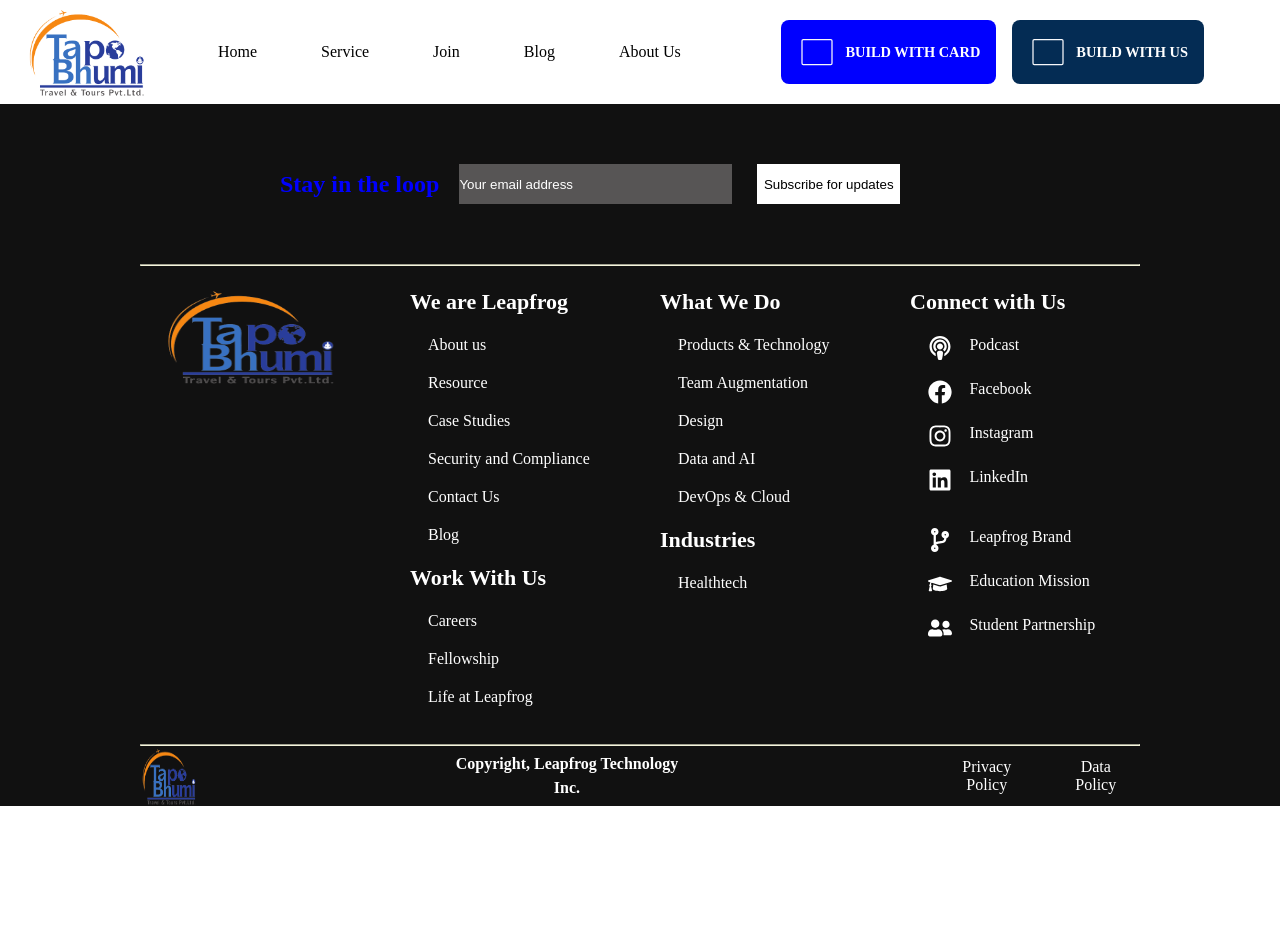
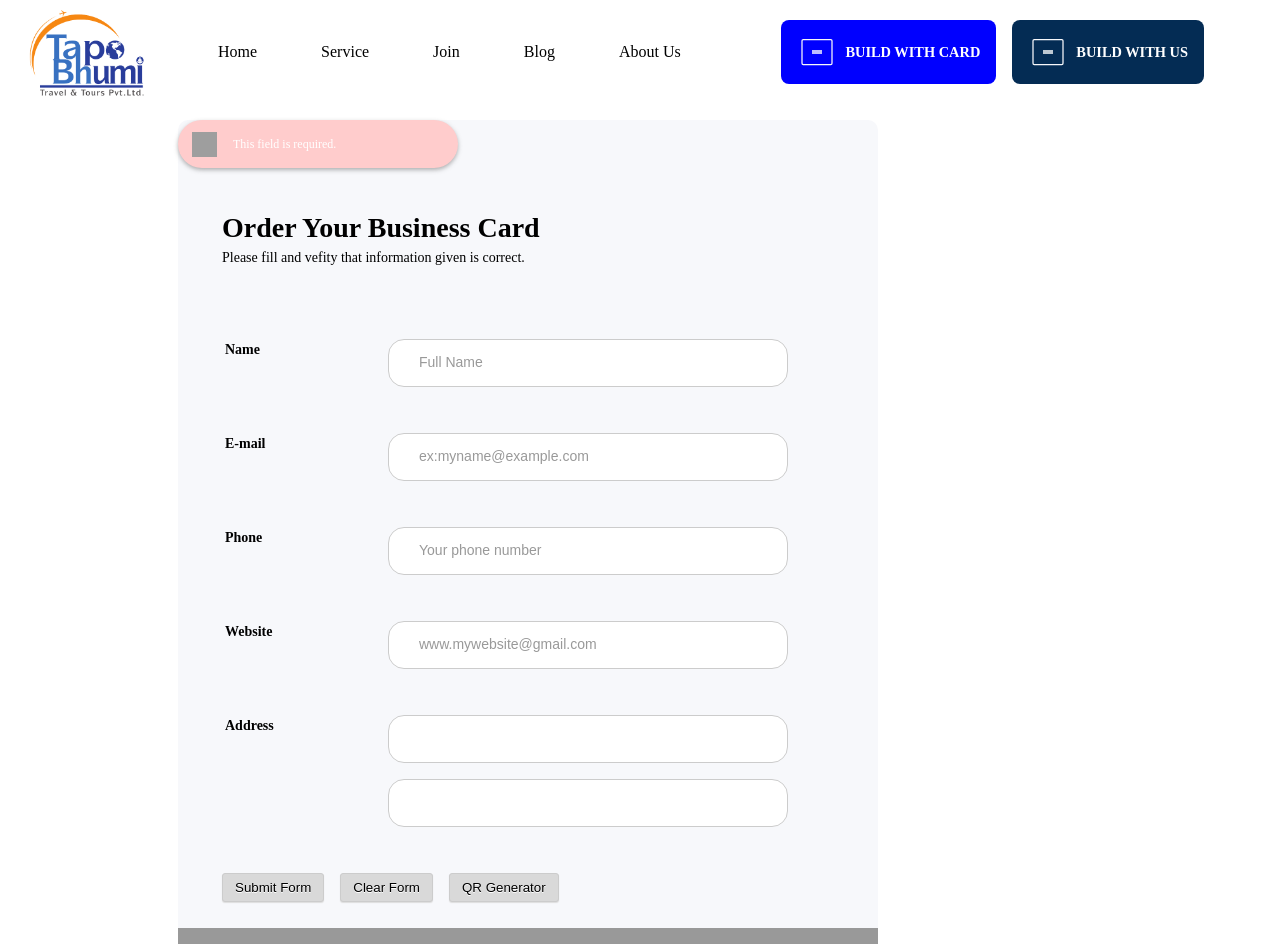
Before and after one commit to Abhi-AD/technology_design, a React (Create React App) app: page /visiting-card in a window 1280 px wide. Shown: the top 952 px of the page. Before the commit the page ends 806 px from the top, so only its background shows below. Built offline with nearby package versions, Linux system fonts and the light colour scheme; grey boxes are pictures that could not be loaded.

Commit message:
Visit Card'

```diff
--- a/src/App.js
+++ b/src/App.js
@@ -1,7 +1,7 @@
 import React from 'react'
 import { Route, BrowserRouter as Router, Routes } from 'react-router-dom'
 import { Navbar, Footer } from './components/index'
-import { Home, Services, Join, Blog, About, Contact } from './page/imports'
+import { Home, Services, Join, Blog, About, Contact, VisitCard } from './page/imports'
 import './App.css'
 import { Casestudy, CasestudyDetails } from './containers/index'
 
@@ -19,6 +19,7 @@ const App = () => {
                     <Route path='/contact' element={<Contact />} />
                     <Route path='/case-study' element={<Casestudy />} />
                     <Route path='/case-study-details' element={<CasestudyDetails />} />
+                    <Route path='/visiting-card' element={<VisitCard />} />
                </Routes>
                <Footer />
           </Router>
--- a/src/components/Navbar/Navbar.jsx
+++ b/src/components/Navbar/Navbar.jsx
@@ -94,7 +94,7 @@ const Navbar = () => {
                     />
                </div>
                <div className="header-button">
-                    <Link className='animation animation-contact' to={`/contact`}>
+                    <Link className='animation animation-contact' to={`/visiting-card`}>
                          <div className="animation-icon">
                               <PiRectangleThin className='rectangle' />
                               <span className='animation-line'></span>
--- /dev/null
+++ b/src/page/VisitCard/VisitCard.css
@@ -0,0 +1,138 @@
+.visit-card {
+     padding: 1rem 15rem 15rem 1rem;
+     user-select: none;
+
+}
+
+.visit-card-form {
+     margin: 0px auto;
+     padding-top: 0px;
+     width: 700px;
+     background: var(--bg-color);
+     /* background: var(--main-color); */
+     font-size: 14px;
+     border-radius: 10px;
+}
+
+.visit-card-form-section {
+     border-bottom: 1rem solid #999;
+     display: flex;
+     flex-direction: column;
+     gap: 1rem;
+}
+
+
+.visit-card-form-section-title {
+     margin: 12px 36px 18px;
+     background: transparent;
+     border: none;
+     padding: 24px 0;
+     border-bottom: 1px solid var(--bg-color);
+     clear: both;
+     vertical-align: middle;
+     text-align: left;
+}
+
+.visit-card-form-section-title h2 {
+     font-size: 2em;
+     color: var(--color-text);
+}
+
+.visit-card-form-section-title p {
+     border-top: none;
+     font-size: 1em;
+     line-height: 1.5em;
+     font-style: normal;
+     margin: 3px 0 0;
+}
+
+
+/* filed */
+.visit-card-forms-section-data {
+     margin: 12px 36px 18px;
+     gap: 1rem;
+     display: flex;
+     align-items: flex-start;
+}
+
+.visit-card-field {
+     width: 150px;
+     font-weight: bold;
+     margin-bottom: 9px;
+     display: inline-block;
+     text-align: left;
+     padding: 3px;
+}
+
+.visit-card-field-input {
+     display: flex;
+     flex-direction: column;
+     gap: 1rem;
+}
+
+.visit-card-field-input input {
+     padding: 2px 30px 4px;
+     margin-left: 0;
+     width: 25rem;
+     border: 1px solid #ccc;
+     border-radius: 1rem;
+     font-size: 1em;
+     height: 3rem;
+     line-height: 1em;
+}
+
+/* CSS */
+.visit-card-field-input input::placeholder {
+     color: #999;
+
+}
+
+.visit-card-forms-section-button {
+     margin: 12px 36px 18px;
+     gap: 1rem;
+     display: flex;
+     align-items: center;
+     justify-content: flex-start;
+}
+
+.visit-card-forms-section-button button {
+     color: var(--color-text);
+     border: 1px solid #ccc;
+     padding: 6px 12px;
+     text-shadow: 0 1px #fff;
+     cursor: pointer;
+     border-radius: 3px;
+     text-align: center;
+     box-shadow: 0px 1px 1px 0px rgba(221, 221, 221, 1);
+     background-color: var(--back-color);
+}
+
+.visit-card-forms-section-button button:hover {
+     background: var(--color-bg);
+}
+
+
+
+.error-message {
+     display: flex;
+     gap: 1rem;
+     width: 40%;
+     height: 3rem;
+     padding-left: 2%;
+     align-items: center;
+     background-color: var(--color-subtext);
+     color: var(--color-bg);
+     position: relative;
+     right: auto;
+     top: auto;
+     border-radius: 2rem;
+     font-size: 12px;
+     border: none;
+     box-shadow: 0px 2px 4px rgba(102, 102, 102, 0.5);
+     background: #FCC;
+}
+
+.error-message img {
+     width: 25px;
+     height: 25px;
+}
--- /dev/null
+++ b/src/page/VisitCard/VisitCard.jsx
@@ -0,0 +1,74 @@
+import React from 'react'
+import './VisitCard.css'
+
+const VisitCard = () => {
+     return (
+          <div className='visit-card'>
+               <div className="visit-card-form">
+                    <div className="error-message">
+                         <img src="https://cdn.jotfor.ms/images/exclamation-octagon.png" alt="" />
+                         <span>This field is required.</span>
+                    </div>
+                    <ul className="visit-card-form-section">
+                         <li className="visit-card-form-section-title">
+                              <h2>Order Your Business Card</h2>
+                              <p>Please fill and vefity that information given is correct.</p>
+                         </li>
+                         <li className="visit-card-forms-section-data" required>
+                              <span className="visit-card-field"> Name</span>
+                              <div className="visit-card-field-input">
+                                   <input type="text" placeholder='Full Name' required />
+                              </div>
+                         </li>
+                         <li className="visit-card-forms-section-data" required>
+                              <span className="visit-card-field"> E-mail</span>
+                              <div className="visit-card-field-input">
+                                   <input type="email" placeholder='ex:myname@example.com' required />
+                              </div>
+                         </li>
+                         <li className="visit-card-forms-section-data" required>
+                              <span className="visit-card-field"> Phone</span>
+                              <div className="visit-card-field-input">
+                                   <input type="email" placeholder='Your phone number' required />
+                              </div>
+                         </li>
+                         <li className="visit-card-forms-section-data" required>
+                              <span className="visit-card-field"> Website</span>
+                              <div className="visit-card-field-input">
+                                   <input type="text" placeholder='www.mywebsite@gmail.com' required />
+                              </div>
+                         </li>
+                         <li className="visit-card-forms-section-data" required>
+                              <span className="visit-card-field"> Address</span>
+                              <div className="visit-card-field-input">
+                                   <input type="text" required />
+                                   <input type="text" required />
+                              </div>
+                         </li>
+
+
+
+
+
+
+
+
+
+
+
+
+                         <li className="visit-card-forms-section-button">
+                              <button type="submit">Submit Form</button>
+                              <button type="submit">Clear Form</button>
+                              <button type="submit">QR Generator</button>
+                         </li>
+
+                    </ul>
+               </div>
+
+
+          </div>
+     )
+}
+
+export default VisitCard
--- a/src/page/imports.js
+++ b/src/page/imports.js
@@ -4,3 +4,4 @@ export { default as Join } from './Join/Join'
 export { default as Blog } from './Blog/Blog'
 export { default as About } from './About/About'
 export {default as Contact} from './Contact/Contact'
+export {default as VisitCard} from './VisitCard/VisitCard'
```
